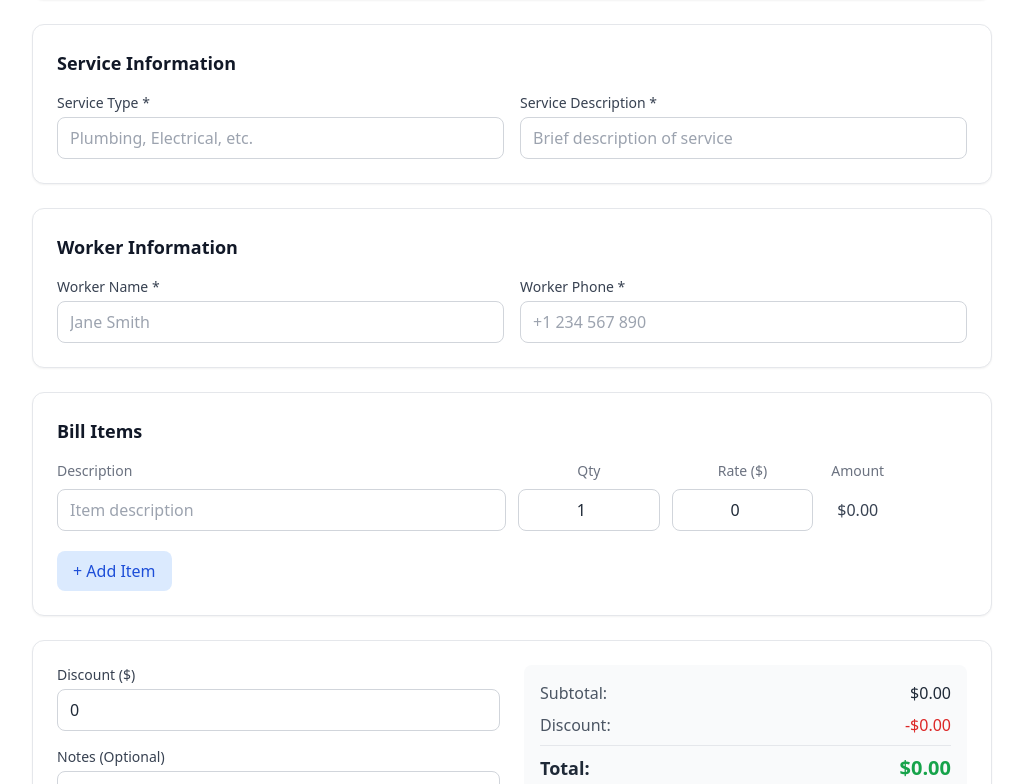
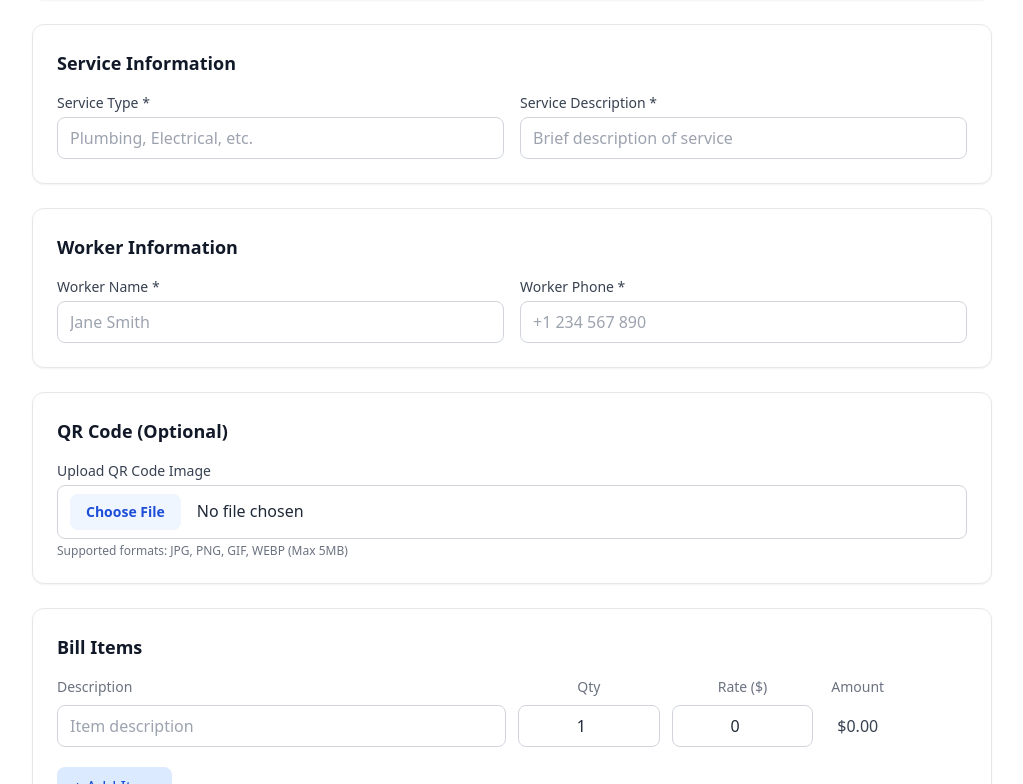
Before and after one commit to Harsh-Kumar-Mishra2006/OnlineServices, a React (Vite) app: page /admin/bills/create in a window 1280 px wide. Shown: the part 462-1246 px from the top of the page, without its empty margins (128-1151 px from the left). Built offline with nearby package versions, Linux system fonts and the light colour scheme; no server answers; sample sign-in values are in the browser's storage.

Commit message:
fixed billing section to add qr-code

```diff
--- a/src/pages/admin/AdminCreateBill.tsx
+++ b/src/pages/admin/AdminCreateBill.tsx
@@ -9,6 +9,7 @@ const AdminCreateBill: React.FC = () => {
   const navigate = useNavigate();
   const [submitting, setSubmitting] = useState(false);
   const [error, setError] = useState("");
+  const [qrCodePreview, setQrCodePreview] = useState<string | null>(null);
 
   const [billData, setBillData] = useState({
     customer_name: "",
@@ -27,6 +28,7 @@ const AdminCreateBill: React.FC = () => {
     items: [{ description: "", quantity: 1, rate: 0, amount: 0 }],
     discount: 0,
     notes: "",
+    qr_code: null as File | null,
   });
 
   const addItem = () => {
@@ -57,6 +59,22 @@ const AdminCreateBill: React.FC = () => {
       }
       return { ...prev, items: newItems };
     });
+  };
+
+  const handleQRCodeChange = (e: React.ChangeEvent<HTMLInputElement>) => {
+    const file = e.target.files?.[0] || null;
+    if (file) {
+      setBillData({ ...billData, qr_code: file });
+      // Create preview
+      const reader = new FileReader();
+      reader.onloadend = () => {
+        setQrCodePreview(reader.result as string);
+      };
+      reader.readAsDataURL(file);
+    } else {
+      setBillData({ ...billData, qr_code: null });
+      setQrCodePreview(null);
+    }
   };
 
   const calculateTotals = () => {
@@ -113,6 +131,7 @@ const AdminCreateBill: React.FC = () => {
         items: billData.items,
         discount: billData.discount,
         notes: billData.notes,
+        qr_code: billData.qr_code,
       });
 
       if (response.success) {
@@ -146,7 +165,11 @@ const AdminCreateBill: React.FC = () => {
           </p>
         </div>
 
-        <form onSubmit={handleSubmit} className="space-y-6">
+        <form
+          onSubmit={handleSubmit}
+          className="space-y-6"
+          encType="multipart/form-data"
+        >
           {/* Customer Information */}
           <div className="bg-white rounded-xl shadow-sm border border-gray-200 p-6">
             <h2 className="text-lg font-semibold text-gray-900 mb-4">
@@ -364,6 +387,50 @@ const AdminCreateBill: React.FC = () => {
             </div>
           </div>
 
+          {/* QR Code Upload */}
+          <div className="bg-white rounded-xl shadow-sm border border-gray-200 p-6">
+            <h2 className="text-lg font-semibold text-gray-900 mb-4">
+              QR Code (Optional)
+            </h2>
+            <div className="flex items-center gap-6">
+              <div className="flex-1">
+                <label className="block text-sm font-medium text-gray-700 mb-1">
+                  Upload QR Code Image
+                </label>
+                <input
+                  type="file"
+                  accept="image/*"
+                  onChange={handleQRCodeChange}
+                  className="w-full px-3 py-2 rounded-lg border border-gray-300 focus:border-blue-500 focus:ring-2 focus:ring-blue-200 transition-all outline-none file:mr-4 file:py-2 file:px-4 file:rounded-lg file:border-0 file:text-sm file:font-semibold file:bg-blue-50 file:text-blue-700 hover:file:bg-blue-100"
+                />
+                <p className="text-xs text-gray-500 mt-1">
+                  Supported formats: JPG, PNG, GIF, WEBP (Max 5MB)
+                </p>
+              </div>
+              {qrCodePreview && (
+                <div className="flex-shrink-0">
+                  <div className="w-24 h-24 border-2 border-gray-200 rounded-lg overflow-hidden">
+                    <img
+                      src={qrCodePreview}
+                      alt="QR Code Preview"
+                      className="w-full h-full object-cover"
+                    />
+                  </div>
+                  <button
+                    type="button"
+                    onClick={() => {
+                      setBillData({ ...billData, qr_code: null });
+                      setQrCodePreview(null);
+                    }}
+                    className="mt-1 text-xs text-red-600 hover:text-red-800"
+                  >
+                    Remove
+                  </button>
+                </div>
+              )}
+            </div>
+          </div>
+
           {/* Bill Items */}
           <div className="bg-white rounded-xl shadow-sm border border-gray-200 p-6">
             <h2 className="text-lg font-semibold text-gray-900 mb-4">
--- a/src/service/billingService.ts
+++ b/src/service/billingService.ts
@@ -49,10 +49,32 @@ class BillingService {
 
   // ============= ADMIN METHODS =============
 
-  // Create bill (Manual Entry)
+  // Create bill (Manual Entry) - with FormData for file upload
   async createBill(data: CreateBillData): Promise<any> {
     try {
-      const response = await apiService.post('/bills/admin/create', data);
+      const formData = new FormData();
+
+      // Add all text fields
+      Object.keys(data).forEach(key => {
+        if (key === 'qr_code' && data.qr_code) {
+          // Handle file separately
+          formData.append('qr_code', data.qr_code);
+        } else if (key === 'items') {
+          // Convert items to JSON string
+          formData.append('items', JSON.stringify(data.items));
+        } else if (key === 'customer_address' && data.customer_address) {
+          // Convert address to JSON string
+          formData.append('customer_address', JSON.stringify(data.customer_address));
+        } else if (data[key as keyof CreateBillData] !== undefined && data[key as keyof CreateBillData] !== null) {
+          formData.append(key, String(data[key as keyof CreateBillData]));
+        }
+      });
+
+      const response = await apiService.post('/bills/admin/create', formData, {
+        headers: {
+          'Content-Type': 'multipart/form-data',
+        },
+      });
       return response.data;
     } catch (error: any) {
       return {
@@ -93,10 +115,32 @@ class BillingService {
     }
   }
 
-  // Update bill (admin)
+  // Update bill (admin) - with FormData for file upload
   async updateBill(id: string, data: UpdateBillData): Promise<any> {
     try {
-      const response = await apiService.put(`/bills/admin/${id}`, data);
+      const formData = new FormData();
+
+      // Add all text fields
+      Object.keys(data).forEach(key => {
+        if (key === 'qr_code' && data.qr_code) {
+          // Handle file separately
+          formData.append('qr_code', data.qr_code);
+        } else if (key === 'items' && data.items) {
+          // Convert items to JSON string
+          formData.append('items', JSON.stringify(data.items));
+        } else if (key === 'customer_address' && data.customer_address) {
+          // Convert address to JSON string
+          formData.append('customer_address', JSON.stringify(data.customer_address));
+        } else if (data[key as keyof UpdateBillData] !== undefined && data[key as keyof UpdateBillData] !== null) {
+          formData.append(key, String(data[key as keyof UpdateBillData]));
+        }
+      });
+
+      const response = await apiService.put(`/bills/admin/${id}`, formData, {
+        headers: {
+          'Content-Type': 'multipart/form-data',
+        },
+      });
       return response.data;
     } catch (error: any) {
       return {
--- a/src/types/index.ts
+++ b/src/types/index.ts
@@ -311,6 +311,8 @@ export interface AssignmentResponse {
 }
 // index.ts - Updated Billing Types
 
+// types/index.ts - Updated Billing Types
+
 // ============= BILLING TYPES =============
 
 export interface BillItem {
@@ -342,6 +344,7 @@ export interface Bill {
   subtotal: number;
   discount: number;
   total_amount: number;
+  qr_code?: string | null; // Add QR code field
   notes?: string;
   created_by: string | User;
   created_at: Date;
@@ -363,6 +366,7 @@ export interface CreateBillData {
   items: BillItem[];
   discount?: number;
   notes?: string;
+  qr_code?: File | null; // Add QR code file for upload
 }
 
 export interface UpdateBillData {
@@ -377,6 +381,7 @@ export interface UpdateBillData {
   items?: BillItem[];
   discount?: number;
   notes?: string;
+  qr_code?: File | null; // Add QR code file for upload
 }
 
 // ============= PAYMENT TYPES =============
```
